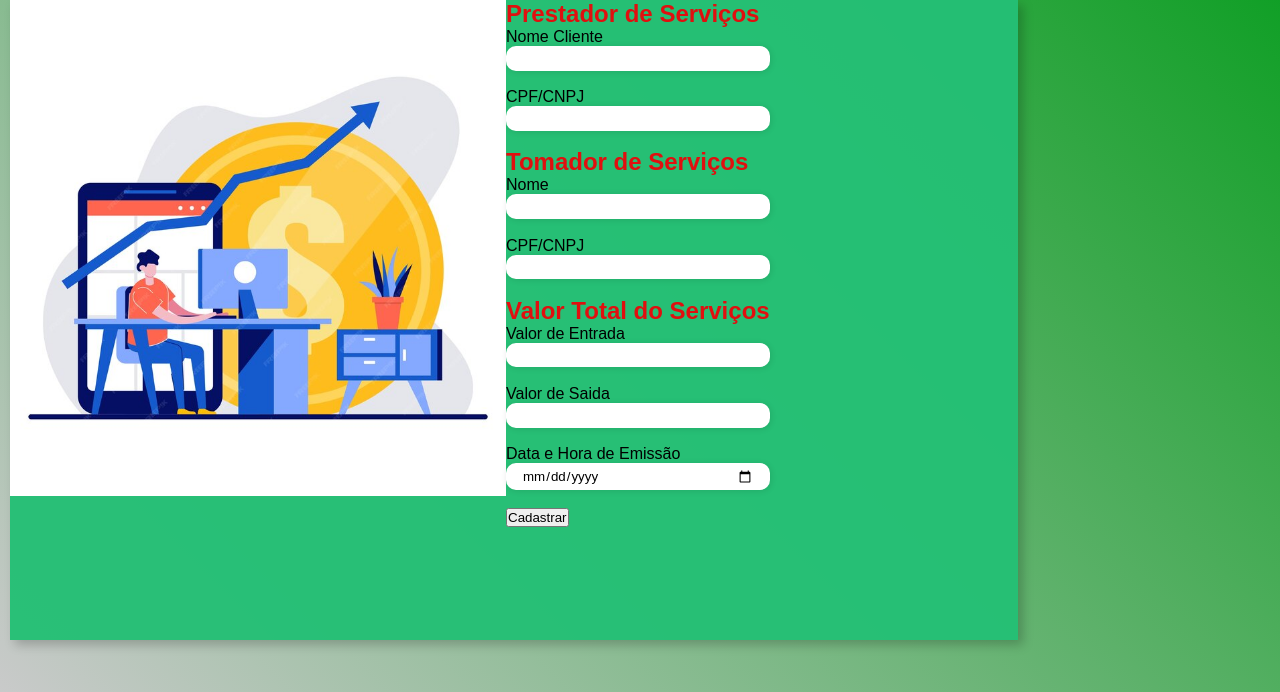
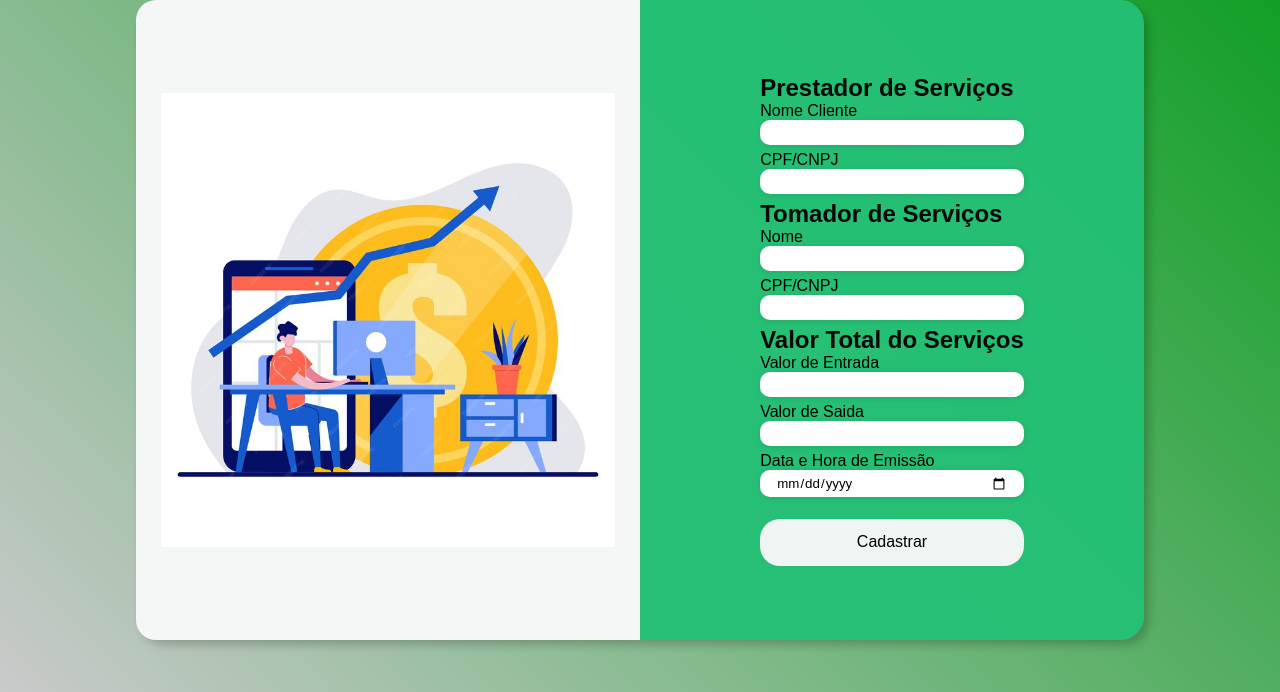
Before and after one commit to wagnersol/controleFinanceiro, a Flask app: page /cadastro_nota in a window 1280 px wide. Shown: the part 108-800 px from the top of the page. Run offline with Flask 3, Linux system fonts and the light colour scheme; some libraries are stand-ins or nearby versions.

Commit message:
ajustando cadastro_nota,cadastro_usuario

```diff
--- a/static/css/cadastro_nota.css
+++ b/static/css/cadastro_nota.css
@@ -19,116 +19,69 @@ body{
    display: flex;
    box-shadow: 5px 5px 10px rgba(0,0,0,.212);
    background-color: rgba(37, 191, 117, 0.97);
+   margin: auto;
+   border-radius: 24px;
 }
 
-/*.form-image .container{
-   width: 60%;
+.form-image{
+   width: 50%;
    background-color: rgba(245, 247, 246, 0.997);
-   border-radius: 24px;
-}*/
+   border-radius: 20px 0 0 20px;
+   display: flex;
+   justify-content: center;
+   align-items: center;
+}
 
 .form-image img{
-    width: 31rem ;
-
+    width:90%;
 }
 
-/* formulario
+/* /* formulario  */
 .form-container{
     width: 50%;
     display: flex;
     justify-content: center;
     align-items: center;
     flex-direction: column;
-    background-color: #f1eeee;
     padding: 3rem;
+    border-radius: 24px;
 
-}*/
+}
 
-
- /* titulo
-.form-header{
-   margin: 3rem;
-   display: flex;
-   justify-content: space-between;
-
-}*/
-
-/*.input-group{
-    display: flex;
-    flex-wrap: wrap;
-    justify-content: space-between;
-    padding: 1rem 0;
-}*/
-
-/* diminue o nome cnpj */
+/* Estilo dos títulos e inpust */
 .input-box{
     display: flex;
     flex-direction: column;
-    margin-bottom: 1.1rem;
-
+    margin-bottom: 0.4rem;
+    font-size: 16px;
 }
 
- /* espaçamento entre os nomes  */
 .input-box input{
-    /* margin: 0.1rem ; */
     padding: 0.3rem 1.0rem;
     border: none;
     border-radius: 10px;
     box-shadow: 1px 1px 6px #0000001c;
+
 }
-
-
 
 .input-box input:focus-visible{
     outline: 1px solid #1960db;
 }
 
-
- h2{
-    /* font-size: 0.85rem;  */
-    /* font-weight: 700px;   */
-    color: rgb(225, 15, 15);
-    /* font-size: 40px; */
-
+h2{
+    color: rgb(8, 8, 8);
 }
 
 
-/*form .continue-button{
-    width: 100%;
-    margin-top: 2.5rem;
-    border: none;
-    background-color: #f5f4f8;
-    padding: 0.62rem;
-    border-radius: 5px;
-    cursor: pointer;
-    text-align: center;
-    background-color: #f5f4f8;
-
-
-
-
+.continue-button input{
     width: 100%;
     height: 47px;
     border-radius: 20px;
     outline: none;
     border: none;
-    margin-top: 15px;
+    margin-top:15px;
     cursor: pointer;
     font-size: 16px;
-
-
-
+    background-color: #faf9fbf1;
+    color:black;
 }
-
-.continue-button button:hover{
-    background-color:#6b63fff1;
-
-}
-
-.continue-button{
-    text-decoration: none;
-    font-size: 0.93rem;
-    font-weight: 500px;
-    color:#f00a0a;
-}
-*/
--- a/static/css/cadastro_usuario.css
+++ b/static/css/cadastro_usuario.css
@@ -84,11 +84,9 @@ form .input-group input{
     font-size: 18px;
     color: #101010;
     transition: all 0.4s ease;
+}
 
 
-
-
-}
 div .input-group input{
     border-radius: 20px;
 
@@ -110,4 +108,5 @@ form .input-group button {
     cursor: pointer;
     font-size: 16px;
 
+
 }
--- a/templates/cadastro_nota.html
+++ b/templates/cadastro_nota.html
@@ -28,7 +28,7 @@
         <img src="/static/img/images financeiro.jpg 9.jpg" alt="">
       </div>
 
-      <div class="form-cotainer">
+      <div class="form-container">
         <form action="criar_nota" method="post">
           <div class="input-box">
 
```
